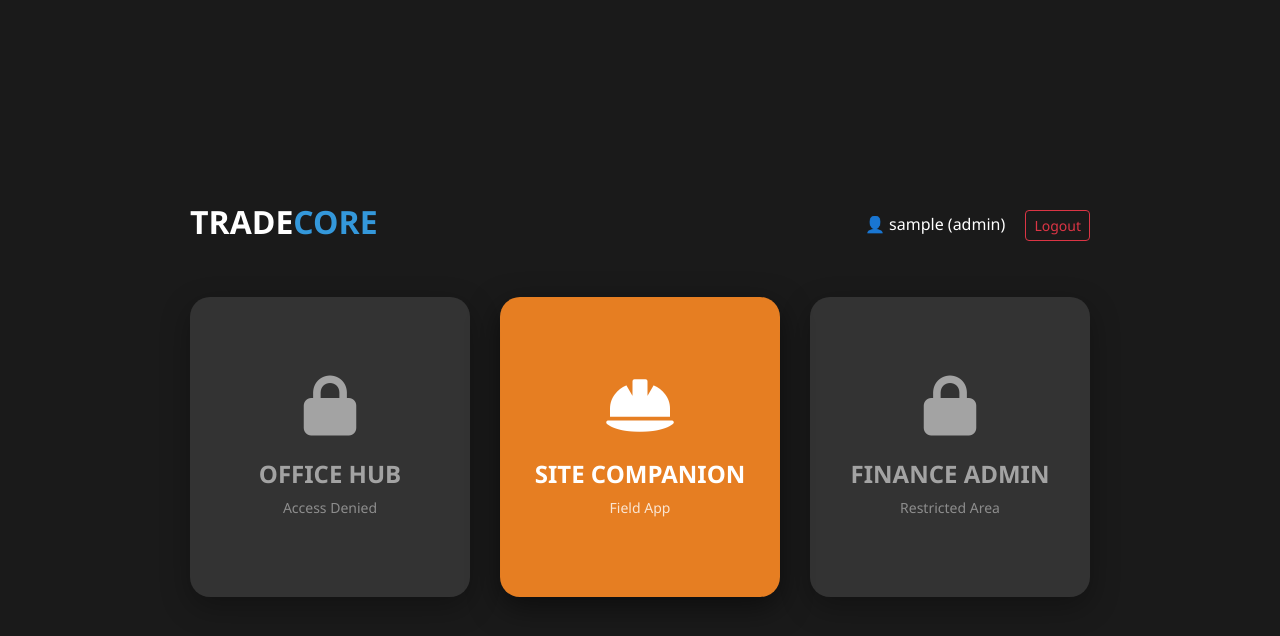
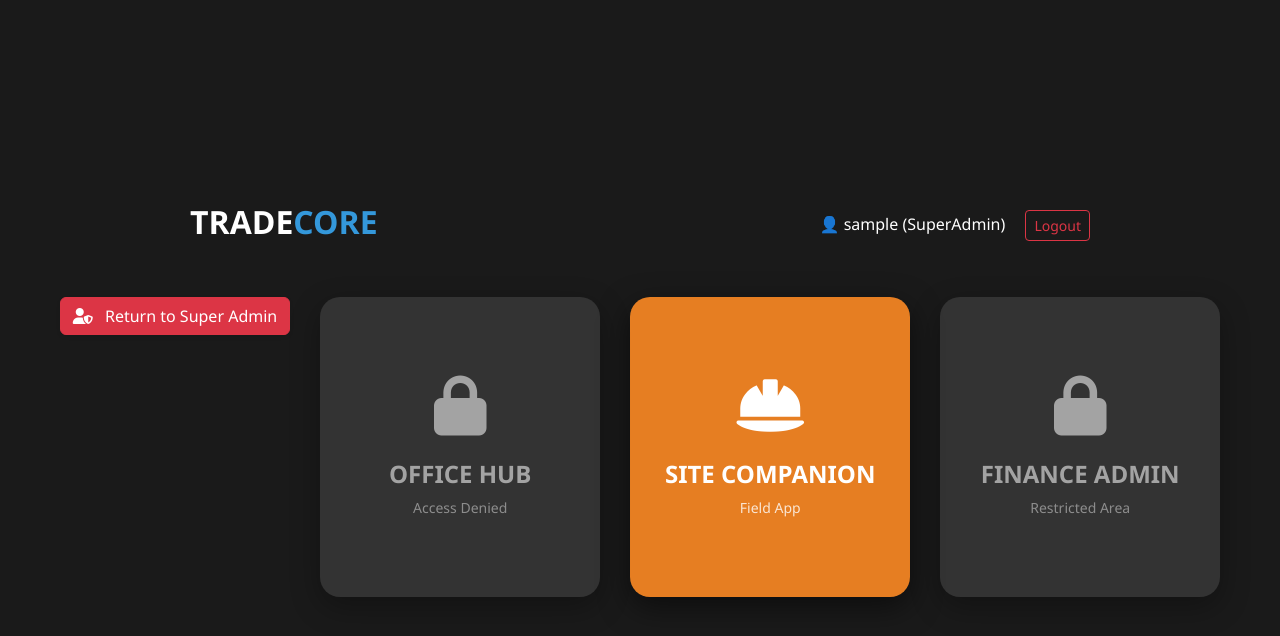
Before and after one commit to DruganGroup/DruganGroup-Website, a Flask app: template templates/main_launcher.html in a window 1280 px wide. Shown: the top 636 px of the page. Run offline with Flask 3, Linux system fonts and the light colour scheme; the template is opened without the code that fills it, so the values that code supplies are empty; the visitor is signed in with stand-in values (Sample User, id 1).

Commit message:
run my own

```diff
--- a/templates/main_launcher.html
+++ b/templates/main_launcher.html
@@ -52,6 +52,14 @@
 
         <div class="card-grid">
 
+			{% if session['role'] == 'SuperAdmin' %}
+    <div class="text-center mb-4">
+        <a href="/super-admin" class="btn btn-danger shadow-sm">
+            <i class="fas fa-user-shield me-2"></i> Return to Super Admin
+        </a>
+    </div>
+{% endif %}
+
             {% if role in ['Admin', 'SuperAdmin', 'Office', 'Manager'] %}
             <a href="/office-hub" class="module-card office-card">
                 <i class="fas fa-briefcase card-icon"></i>
--- a/templates/super_admin.html
+++ b/templates/super_admin.html
@@ -74,6 +74,9 @@
             </div>
             <ul class="nav-links">
                 <li><a href="/">Home</a></li>
+				<a href="/launcher" class="btn btn-warning w-100 mb-3 fw-bold">
+    <i class="fas fa-briefcase me-2"></i> Run My Business
+</a>
                 <li><a href="/logout" style="color: #e74c3c;">Logout</a></li>
             </ul>
         </div>
```
